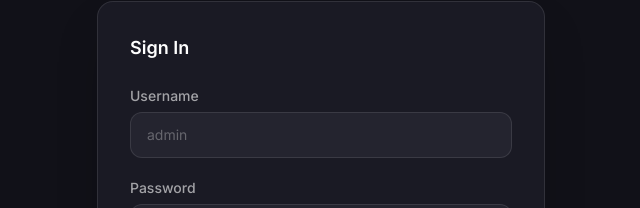
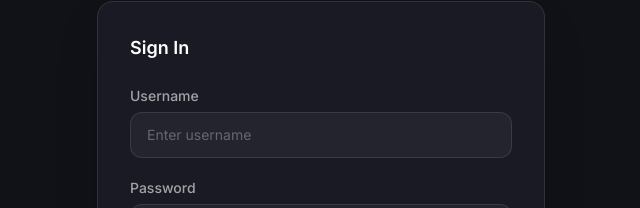
Before and after one commit to stepdugas/dealership-template, a Vue app in the folder frontend/: page /admin/login in a window 1280 px wide. Shown: the part 278-486 px from the top of the page, without its empty margins (319-959 px from the left). Built offline with nearby package versions, Linux system fonts and the light colour scheme; no server answers.

Commit message:
fix: remove admin username hint from login placeholder

```diff
--- a/frontend/src/views/admin/AdminLoginView.vue
+++ b/frontend/src/views/admin/AdminLoginView.vue
@@ -28,7 +28,7 @@
               v-model="form.username"
               class="w-full px-4 py-3 bg-dark-600 border border-white/10 rounded-xl text-white placeholder-white/30
                      focus:outline-none focus:ring-2 focus:ring-primary-500 focus:border-transparent transition text-sm"
-              placeholder="admin"
+              placeholder="Enter username"
               autocomplete="username"
               required
             />
```
